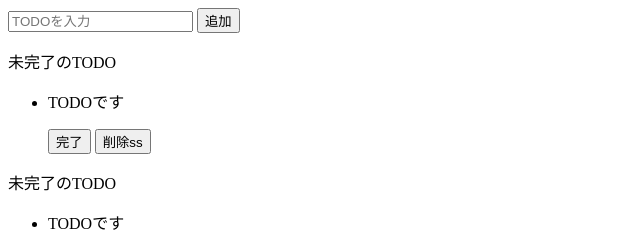
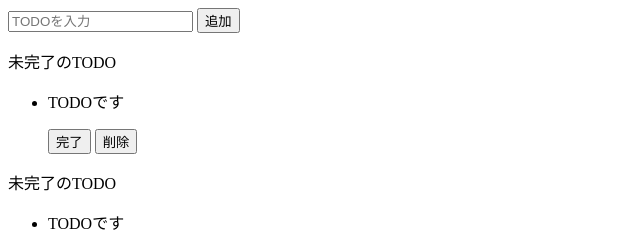
Before and after one commit to atoga22/TODO_list, a plain HTML site: page index.html in a window 1280 px wide. Shown: the top 240 px of the page, 0-640 px from the left. Drawn offline with Linux system fonts and the light colour scheme.

Commit message:
ssを削除

```diff
--- a/index.html
+++ b/index.html
@@ -16,7 +16,7 @@
                     <div>
                         <p>TODOです</p>
                         <button>完了</button>
-                        <button>削除ss</button>
+                        <button>削除</button>
                     </div>
                 </li>
             </ul>
```
